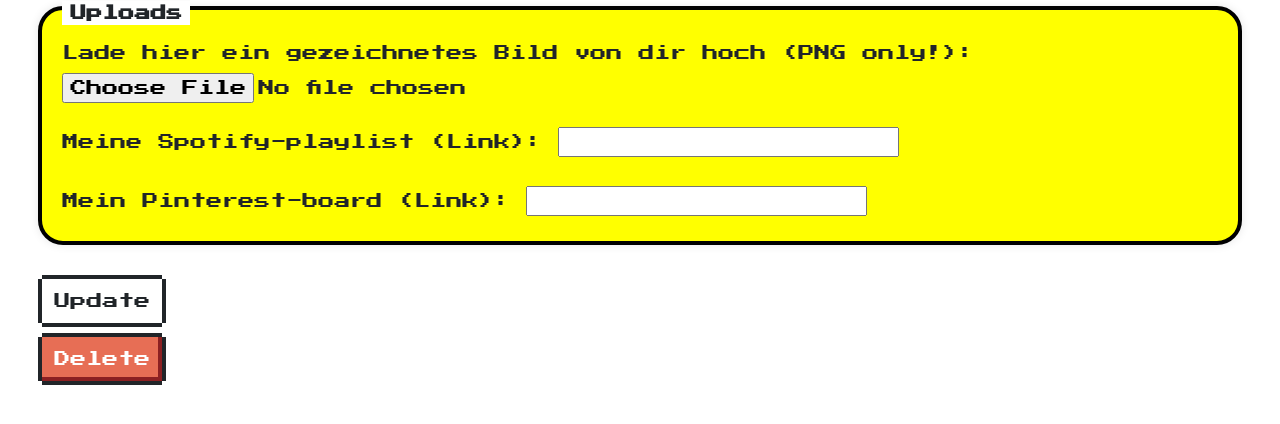
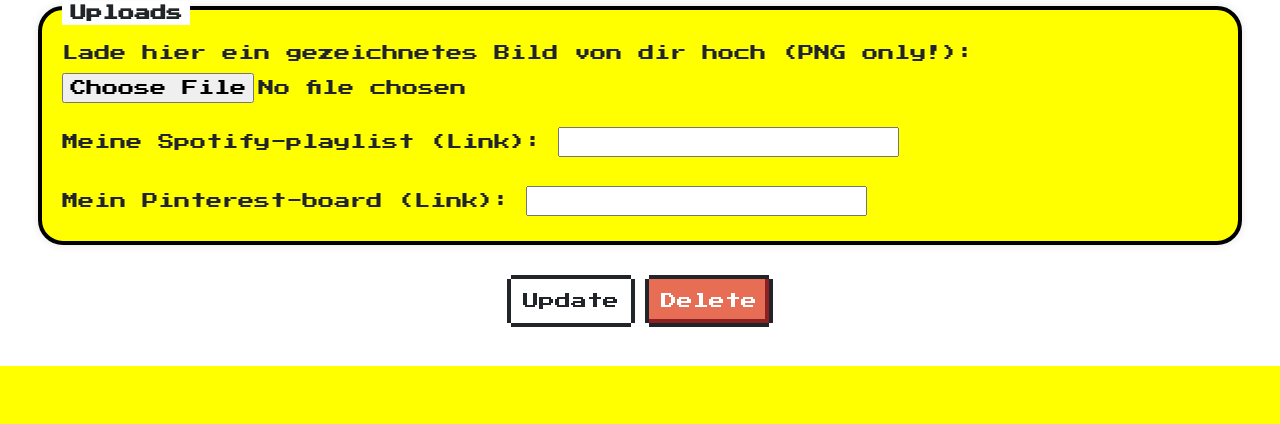
Before and after one commit to oezilot/order_test, a Flask app: page /edit_post in a window 1280 px wide. Shown: the part 2945-3369 px from the top of the page. After the commit the page ends 3311 px from the top, so only its background shows below. Run offline with Flask 2, Linux system fonts and the light colour scheme; a user stored in the database is signed in; data comes from the database, SQL or seed files in the repository.

Commit message:
buttons nebeneinander (edit_post)

```diff
--- a/static/styles.css
+++ b/static/styles.css
@@ -64,6 +64,13 @@
 .entweder-oder {
     margin: 0;
 }
+
+/*EDIT POST*/
+.update-delete {
+    display: flex;             /* Aktiviert Flexbox */
+    justify-content: center; /* Optional: Behalte die Buttons linksbündig */
+    gap: 10px;                 /* Abstand zwischen den Buttons */
+  }
 
 
 /* LOGIN PAGE */
--- a/templates/edit_post.html
+++ b/templates/edit_post.html
@@ -191,12 +191,15 @@
 </section>
 
 <br>
-<!-- Action buttons -->
-<input class="nes-btn" type="submit" value="Update">
-</form>
+<div class="update-delete">
+  <!-- Action buttons -->
+  <input class="update nes-btn" type="submit" value="Update">
+  </form>
 
-<form action="{{ url_for('edit_post') }}" class="delete-button" method="post">
-  <button class="nes-btn is-error" type="submit" name="delete" value="Abbrechen" onclick="return confirm('Are you sure you want to delete this post?');">Delete</button>
-</form>
+  <!--damit required-felder nicht benötigt werden um den button zu drücken ist dieser button ausserhalb des forms!-->
+  <form action="{{ url_for('edit_post') }}" class="delete-button" method="post">
+    <button class="delete nes-btn is-error" type="submit" name="delete" value="Abbrechen" onclick="return confirm('Are you sure you want to delete this post?');">Delete</button>
+  </form>
+</div>
 
 {% endblock %}
```
